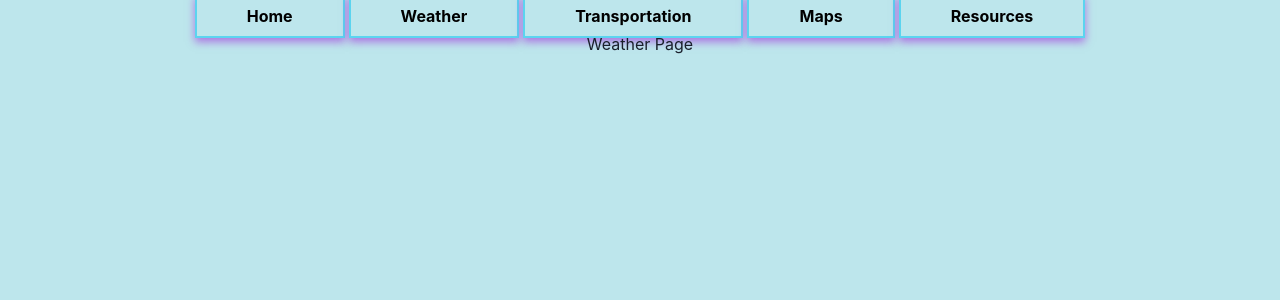
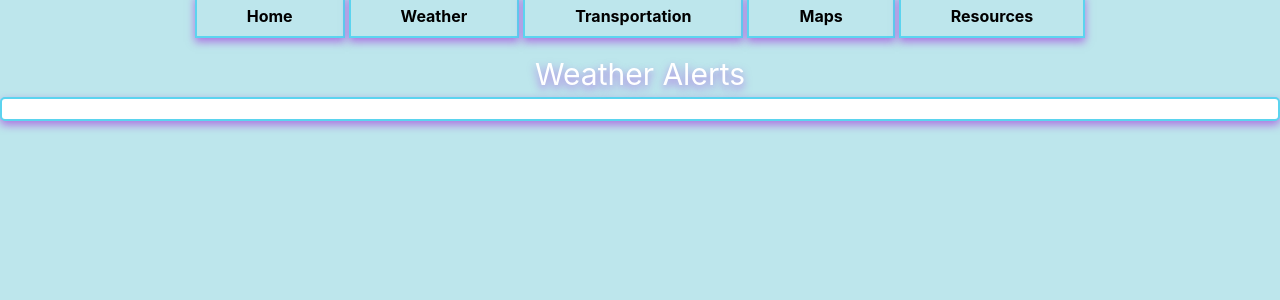
Before and after one commit to EthanGrants/RShelter, a React (Create React App) app: page /weather in a window 1280 px wide. Shown: the top 300 px of the page. Built offline with nearby package versions, Linux system fonts and the light colour scheme; no server answers.

Commit message:
Weather Alerts Page is wonderful!

```diff
--- a/src/Home.js
+++ b/src/Home.js
@@ -2,7 +2,7 @@
 import React from 'react';
 import { Outlet, Link } from "react-router-dom";
 
-const homeStyle = {
+export const homeStyle = {
     backgroundColor: '#bde6ec',
     width: "100%",
     color: "#fff",
@@ -23,7 +23,7 @@ const linkContainerStyle = {
     margin: "auto",
   };
 
-  const linkStyle = {
+export const linkStyle = {
     padding: "10px",
   backgroundColor: "#fff",
   border: "2px solid #5bd4ef",
--- a/src/Weather.js
+++ b/src/Weather.js
@@ -1,7 +1,7 @@
 // Weather.js
-
 import React, { useEffect, useState } from "react";
 import WeatherCard from "./WeatherCard";
+import { homeStyle, linkStyle } from "./Home.js";
 
 const Weather = () => {
   const [weatherData, setWeatherData] = useState(null);
@@ -24,10 +24,13 @@ const Weather = () => {
   }, []);
 
   return (
-    <div>
-      <h2>Weather Page</h2>
+      <div style={homeStyle}>
+      <h2>Weather Alerts</h2>
+
+    <div style={linkStyle}>
       <WeatherCard weatherData={weatherData} />
       {/* Render other components or data as needed */}
+      </div>
     </div>
   );
 };
--- a/src/WeatherCard.js
+++ b/src/WeatherCard.js
@@ -1,5 +1,3 @@
-// WeatherCard.js
-
 import React from "react";
 
 const WeatherCard = ({ weatherData }) => {
@@ -19,6 +17,7 @@ const WeatherCard = ({ weatherData }) => {
 
 
   // Set thresholds for warnings (you can adjust these values)
+  // THIS IS THE DEMO AREA
   const highTemperatureThreshold = 90; // Example threshold in degrees Celsius
   const highWindSpeedThreshold = 20; // Example threshold in km/h
   const lowTemperatureThreshold = 40; // Example threshold in degrees Celsius
@@ -52,6 +51,7 @@ const WeatherCard = ({ weatherData }) => {
       <p>Wind Speed: {windSpeed} mph</p>
       <p>Precipitation: {precipitation} MM</p>
       {shouldSeekShelter && <p style={{ color: "red", fontWeight: "bold" }}>SEEK SHELTER</p>}
+      {!shouldSeekShelter && <p style={{ color: "black", fontWeight: "bold" }}>Weather is perfect!</p>}
       {isHighTemperatureWarning && <p style={{ color: "red" }}>Warning: High Temperature!</p>}
       {isHighWindSpeedWarning && <p style={{ color: "red" }}>Warning: High Wind Speed!</p>}
       {isLowTemperatureWarning && <p style={{ color: "blue" }}>Warning: Low Temperature!</p>}
```
